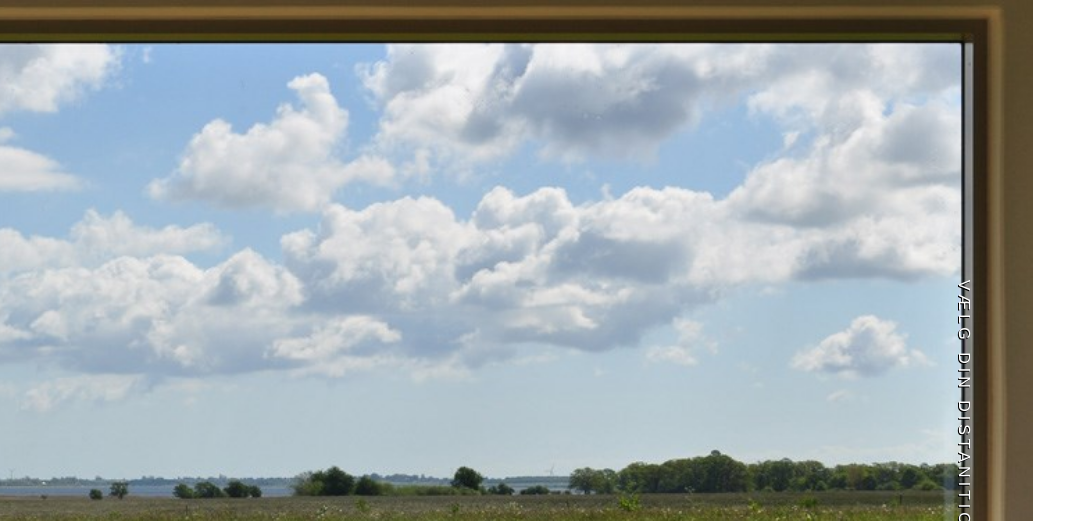
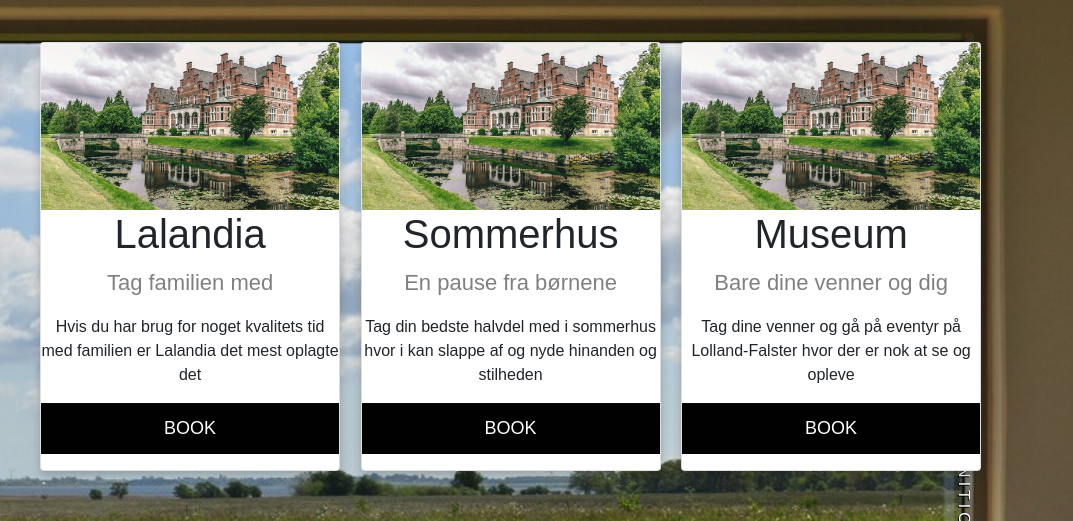
Before and after one commit to montaser4800/visitlollandfalster, a website: page booking side.html in a window 1280 px wide. Shown: the top 521 px of the page, 247-1320 px from the left, 1073 px wide, since content can reach past the window. Drawn offline with nearby package versions, Linux system fonts and the light colour scheme.

Commit message:
tilføjet cards

```diff
--- a/booking side.html
+++ b/booking side.html
@@ -42,6 +42,32 @@
     </div>
 </div>
 
+<div class="row">
+<div class="card">
+    <img src="images/fuglsang.jpg" alt="Denim Jeans" style="width:100%">
+    <h1>Lalandia</h1>
+    <p class="price">Tag familien med</p>
+    <p>Hvis du har brug for noget kvalitets tid med familien er Lalandia det mest oplagte det</p>
+    <p><button>BOOK</button></p>
+</div>
+<div class="card">
+    <img src="images/fuglsang.jpg" alt="Denim Jeans" style="width:100%">
+    <h1>Sommerhus</h1>
+    <p class="price">En pause fra børnene</p>
+    <p>Tag din bedste halvdel med i sommerhus hvor i kan slappe af og nyde hinanden og stilheden</p>
+    <p><button>BOOK</button></p>
+</div>
+
+<div class="card">
+    <img src="images/fuglsang.jpg" alt="Denim Jeans" style="width:100%">
+    <h1>Museum</h1>
+    <p class="price">Bare dine venner og dig</p>
+    <p>Tag dine venner og gå på eventyr på Lolland-Falster hvor der er nok at se og opleve</p>
+    <p><button>BOOK</button></p>
+</div>
+
+
+</div>
 
 <script type="text/javascript">
 
--- a/css/booking.scss
+++ b/css/booking.scss
@@ -9,6 +9,34 @@
 body {
   background: url("../images/stole.jpg") no-repeat 50% 50%;
   background-size: cover;
+}
+.card {
+  box-shadow: 0 4px 8px 0 rgba(0, 0, 0, 0.2);
+  max-width: 300px;
+  margin: auto;
+  text-align: center;
+  font-family: arial;
+}
+
+.price {
+  color: grey;
+  font-size: 22px;
+}
+
+.card button {
+  border: none;
+  outline: 0;
+  padding: 12px;
+  color: white;
+  background-color: #000;
+  text-align: center;
+  cursor: pointer;
+  width: 100%;
+  font-size: 18px;
+}
+
+.card button:hover {
+  opacity: 0.7;
 }
 
 .logo {
@@ -49,8 +77,6 @@
 }
 .row{
   padding: 2.6em 2.6em 2em 2.6em;
-  background: #000;
-  opacity: 0.5;
   border-top-left-radius: 12px;
   border-top-right-radius: 12px;
 
```
Also changed, not shown: css/booking.css, 1 other file.
